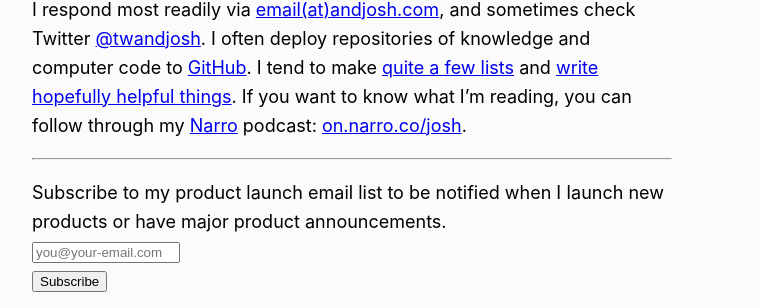
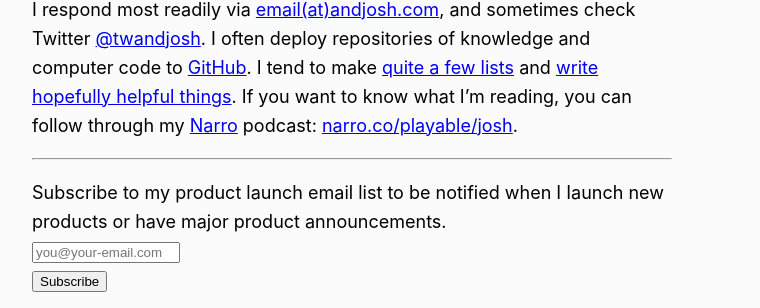
Before and after one commit to joshbeckman/andjosh.github.io, a Jekyll site: the page built from about.md, in a window 1280 px wide. Shown: the part 295-603 px from the top of the page, without its empty margins (288-1048 px from the left). Built offline with Jekyll 4.4.1, drawn with Linux system fonts in a browser that asks for light colours.

Commit message:
Update Narro podcast

```diff
--- a/about.md
+++ b/about.md
@@ -20,7 +20,7 @@
 
 I build things for the internet and for your phones. I'm the founder of [Narro](//narro.co), Lead Engineer at [OfficeLuv](//officeluv.com), and a member of [No Nonsense Agency](http://no.nonsense.agency) & [Zephyr Podcast](https://soundcloud.com/zephyrpodcast). I live in downtown Chicago, where I also do contract development work and provide tech advising for early-stage companies & groups. Email me if you're interested.
 
-I respond most readily via [email(at)andjosh.com](mailto:email@andjosh.com), and sometimes check Twitter [@twandjosh](http://twitter.com/twandjosh). I often deploy repositories of knowledge and computer code to [GitHub](//github.com/andjosh). I tend to make [quite a few lists](/lists) and [write hopefully helpful things](/). If you want to know what I'm reading, you can follow through my [Narro](//narro.co) podcast: [on.narro.co/josh](http://on.narro.co/josh).
+I respond most readily via [email(at)andjosh.com](mailto:email@andjosh.com), and sometimes check Twitter [@twandjosh](http://twitter.com/twandjosh). I often deploy repositories of knowledge and computer code to [GitHub](//github.com/andjosh). I tend to make [quite a few lists](/lists) and [write hopefully helpful things](/). If you want to know what I'm reading, you can follow through my [Narro](//narro.co) podcast: [narro.co/playable/josh](https://www.narro.co/playable/josh).
 
 ---
 
```
